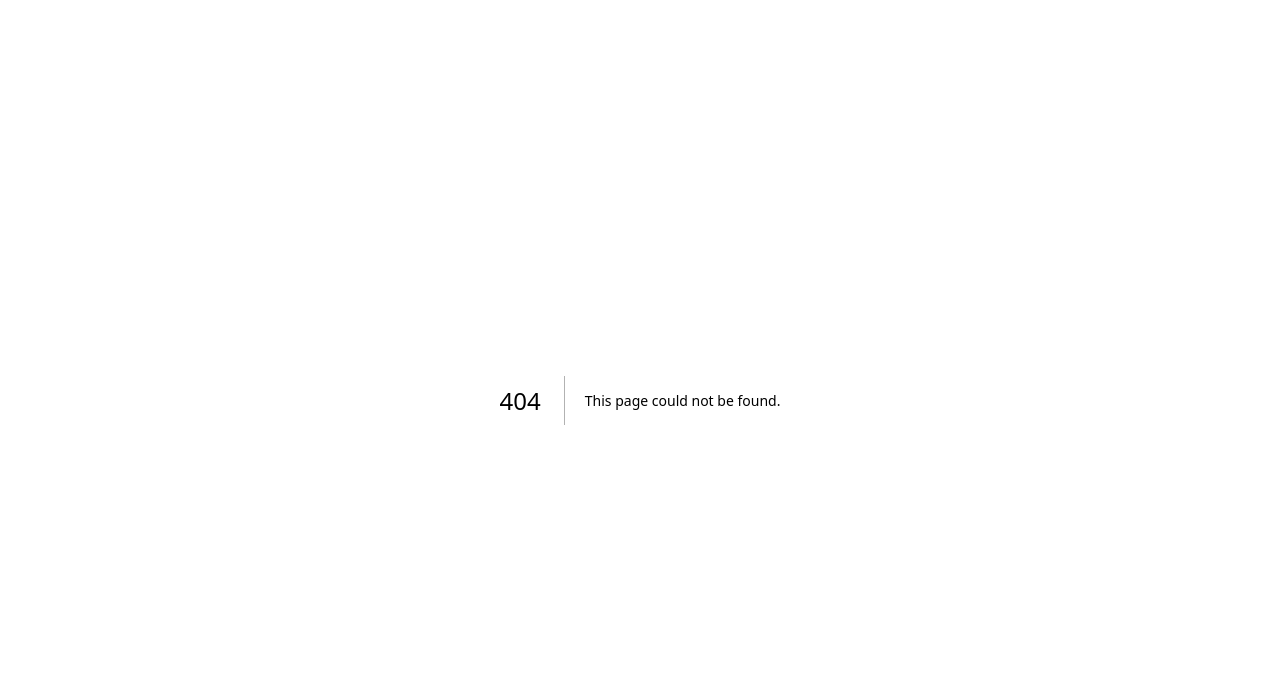
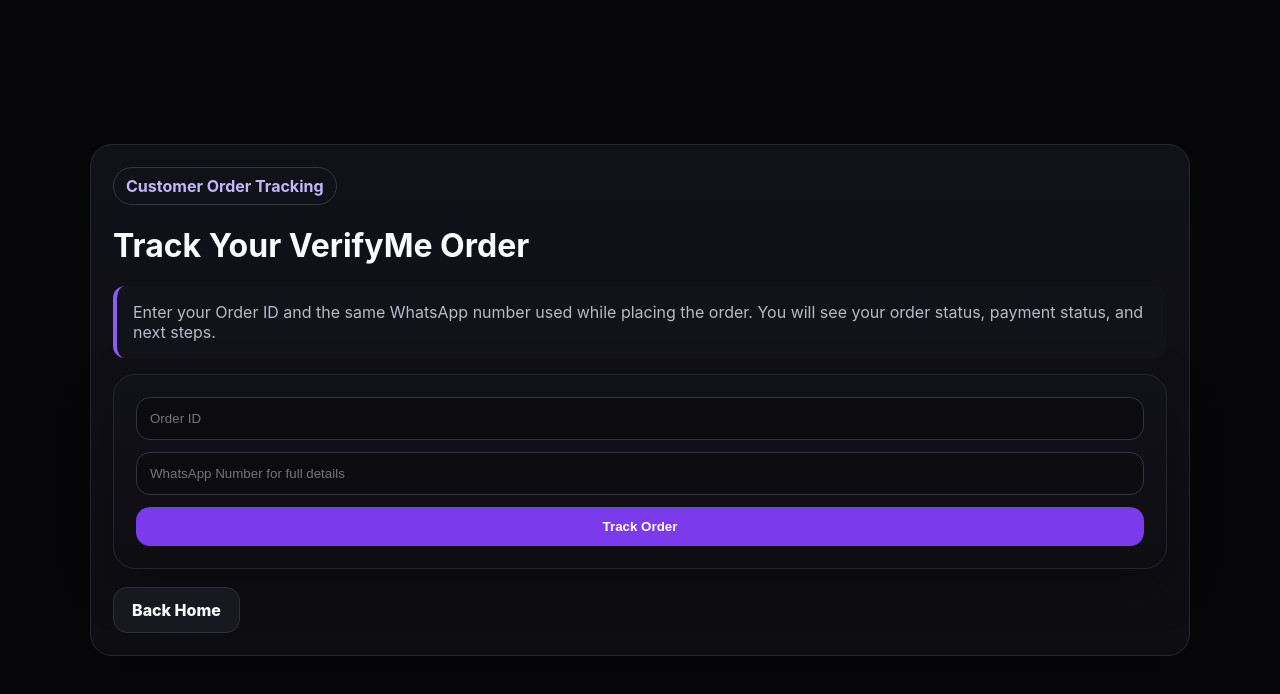
Before and after one commit to ankitraj21805-lgtm/verifyme-next, a Next.js app in the folder verifyme-vercel-ready/: page /track in a window 1280 px wide. Before the commit this address had no page. Shown: the top 694 px of the page. Built offline with nearby package versions, Linux system fonts and the light colour scheme.

Commit message:
feat: add customer order tracking page

```diff
--- /dev/null
+++ b/verifyme-vercel-ready/app/track/page.js
@@ -0,0 +1,23 @@
+import TrackOrderForm from '../ui/TrackOrderForm';
+
+export const dynamic = 'force-dynamic';
+
+export default function TrackPage({ searchParams }) {
+  const orderId = searchParams?.orderId || '';
+
+  return (
+    <main className="admin-shell">
+      <div className="panel card">
+        <span className="badge">Customer Order Tracking</span>
+        <h1>Track Your VerifyMe Order</h1>
+        <p className="notice">
+          Enter your Order ID and the same WhatsApp number used while placing the order. You will see your order status, payment status, and next steps.
+        </p>
+        <TrackOrderForm initialOrderId={orderId} />
+        <div className="actions" style={{ marginTop: 18 }}>
+          <a className="btn secondary" href="/">Back Home</a>
+        </div>
+      </div>
+    </main>
+  );
+}
```
